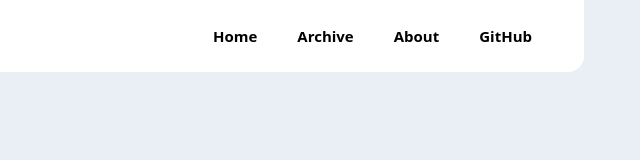
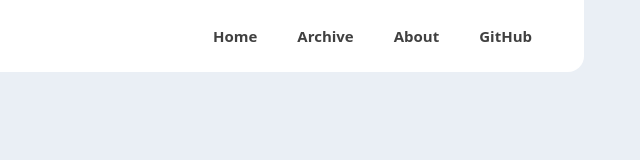
Before and after one commit to sunshanqian-kyushu-u/fuwari-blog-tutorial, an Astro site: page / in a window 1280 px wide. Shown: the full height of the page, 640-1280 px from the left. Built offline with nearby package versions, Linux system fonts and the light colour scheme; Astro itself is replaced by a stand-in of ours; some icons are missing.

Commit message:
202509271739

```diff
--- a/src/components/Navbar.astro
+++ b/src/components/Navbar.astro
@@ -17,20 +17,16 @@ max-w-[1168px] mx-auto max-[1200px]:mx-4 max-md:mx-0 transition-all">
             </p>
         </a>
         <div class="flex max-md:hidden">
-            {
-            NavbarLinks.map((link) => (
+            { NavbarLinks.map((link) => (
                 link.enabled && <a href={ link.url } target={ link.external ? "_blank" : null }
                 class="flex items-center h-11 px-5 rounded-lg hover:bg-[var(--btn-bg-hover)]
                 active:bg-[var(--btn-bg-active)] active:scale-95 group transition-all">
-                    <p class="text-[15px] font-bold group-hover:text-[var(--btn-text)]
-                    transition-all">
-                        { link.name }
-                    </p>
+                    <p class="text-[15px] font-bold text-[var(--btn-text)]
+                    group-hover:text-[var(--btn-text-hover)] transition-all">{ link.name }</p>
                     { link.external && <Icon name="fa6-solid:arrow-up-right-from-square"
                     class="text-[13px] ml-[3px] mb-[3px] text-[var(--navbar-github-icon)]"/>}
                 </a>
-            ))
-            }
+            )) }
         </div>
     </div>
 </div>
```
